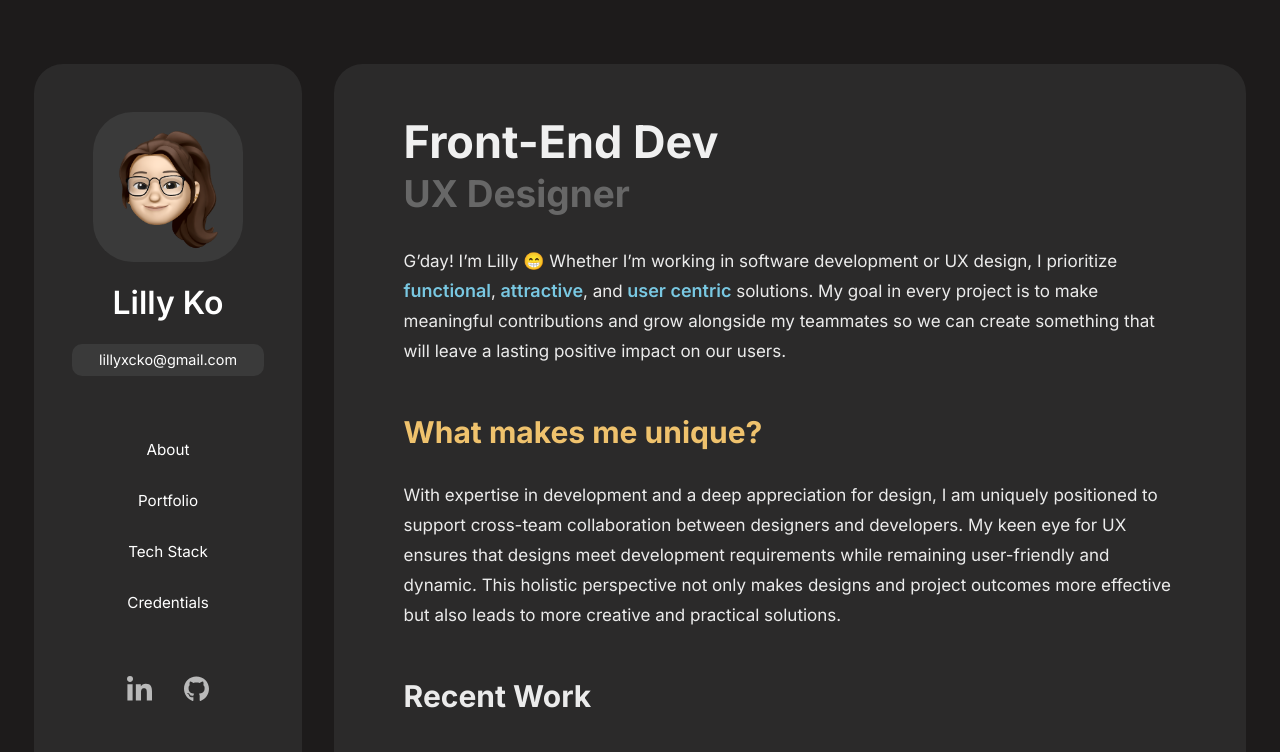
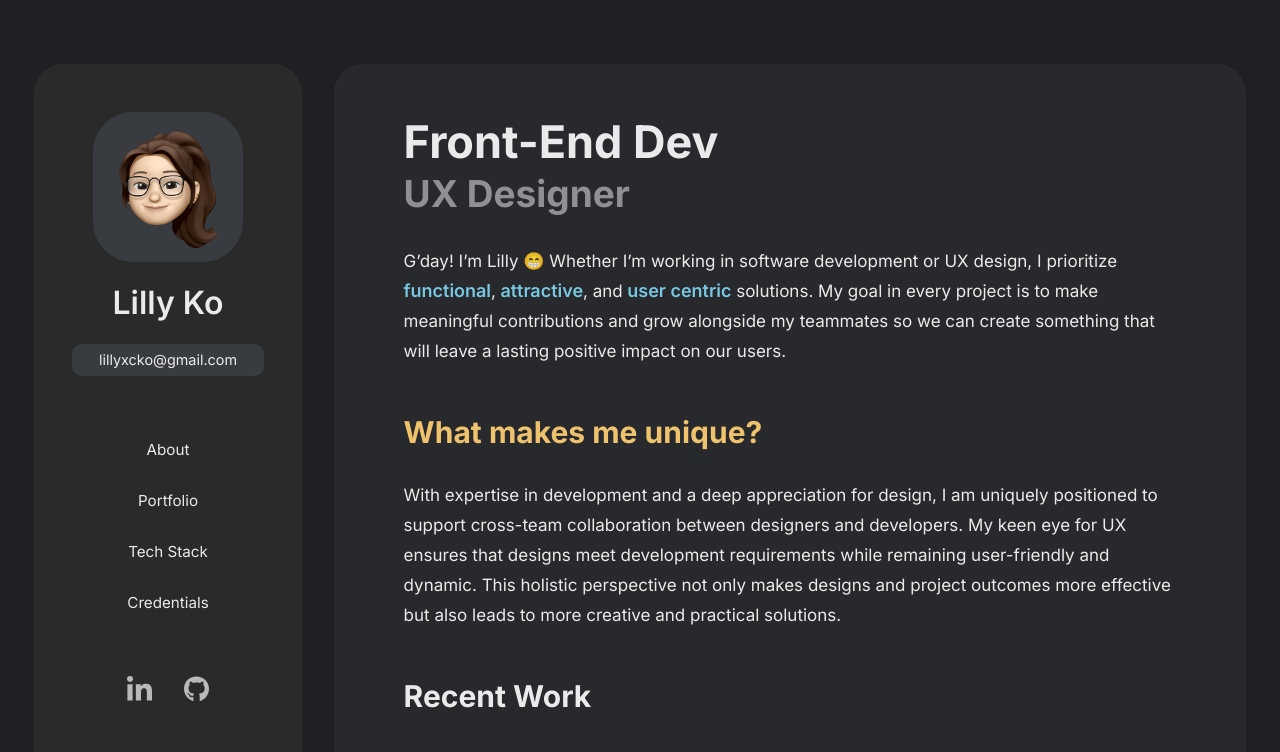
Before and after one commit to lillyxcko/lillyxcko.github.io, a React (Create React App) app: page / in a window 1280 px wide. Shown: the top 752 px of the page. Built offline with nearby package versions, Linux system fonts and the light colour scheme.

Commit message:
color updates

```diff
--- a/src/App.css
+++ b/src/App.css
@@ -1,7 +1,7 @@
 body, html, #root, .App {
   margin: 0;
   font-family: 'Inter', Arial, sans-serif;
-  background: #1D1B1B;
+  background: #1f2024;
   min-height: 100%;
 }
 
@@ -51,7 +51,7 @@ body, html, #root, .App {
 }
 
 .sidebar h1 {
-  color: #FFF;
+  color: rgba(255, 255, 255, 0.9);
   font-size: 2rem;
   font-style: normal;
   font-weight: 590;
@@ -67,8 +67,8 @@ body, html, #root, .App {
   height: 2rem;
   flex-shrink: 0;
   border-radius: 0.625rem;
-  background: #3A3A3A;
-  color: white;
+  background: #383b40;
+  color: rgba(255, 255, 255, 0.9);
   font-size: 0.9rem;
   display: flex;
   justify-content: center;
@@ -100,7 +100,7 @@ body, html, #root, .App {
   top: 50%;
   left: 50%;
   transform: translate(-50%, -50%);
-  color: white;
+  color: rgba(255, 255, 255, 0.9);
   font-size: 0.9rem;
   opacity: 1;
 }
@@ -124,7 +124,7 @@ body, html, #root, .App {
   height: 9.375rem;
   flex-shrink: 0;
   border-radius: 2.5rem;
-  background: #3A3A3A;
+  background: #383b40;
   display: flex;
   justify-content: center;
   align-items: center;
@@ -147,7 +147,7 @@ body, html, #root, .App {
    ============================== */
 
 .nav-bar {
-  color: #FFF;
+  color: rgba(255, 255, 255, 0.9);
   font-size: 1.0625rem;
   font-style: normal;
   font-weight: 400;
@@ -220,7 +220,7 @@ body, html, #root, .App {
   width: 57rem;
   flex-shrink: 0;
   border-radius: 1.8em;
-  background: #2B2A2A;
+  background: #28292d;
   padding: 20px;
   padding-bottom: 2rem;
   padding-right:70px;
@@ -232,7 +232,7 @@ body, html, #root, .App {
 }
 
 .main-content p{
-  color: #EBEBEB;
+  color: rgba(255, 255, 255, 0.9);
   font-size: 1.0625rem;
   font-style: normal;
   font-weight: 400;
@@ -248,7 +248,7 @@ body, html, #root, .App {
 }
 
 .smaller-text {
-  color: #EBEBEB;
+  color: rgba(255, 255, 255, 0.9);
   font-size: 1.0625rem;
   font-style: normal;
   font-weight: 400;
@@ -256,7 +256,7 @@ body, html, #root, .App {
 }
 
 .main-content h1 {
-  color: #F0F0F0;
+  color: rgba(255, 255, 255, 0.9);
   font-size: 2.8125rem;
   font-style: normal;
   font-weight: 700;
@@ -265,7 +265,7 @@ body, html, #root, .App {
 }
 
 .main-content h2 {
-  color: #676767;
+  color: #8f9094;
   font-size: 2.3125rem;
   font-style: normal;
   font-weight: 700;
@@ -283,7 +283,7 @@ body, html, #root, .App {
 }
 
 .main-content h4 {
-  color: #EBEBEB;
+  color: rgba(255, 255, 255, 0.9);
   font-size: 1.875rem;
   font-style: normal;
   font-weight: 700;
@@ -292,7 +292,7 @@ body, html, #root, .App {
 }
 
 .main-content h5 {
-  color: #EBEBEB;
+  color: rgba(255, 255, 255, 0.9);
   font-size: 1.5625rem;
   font-style: normal;
   font-weight: 700;
@@ -304,7 +304,7 @@ body, html, #root, .App {
 .work-description {
   width: 100%;
   text-align: left;
-  color: #EBEBEB;
+  color: rgba(255, 255, 255, 0.9);
   font-size: 0.95rem;
   font-style: normal;
   font-weight: 400;
@@ -421,13 +421,13 @@ body, html, #root, .App {
     font-weight: 600; /* Semi-bold */
     margin: 0; /* Reset margin */
     padding: 0;
-    color: #EBEBEB;
+    color: rgba(255, 255, 255, 0.9);
   }
 
   .credential-text {
     margin: 0; /* Reset margin */
     padding: 0;
-    color:#EBEBEB;
+    color: rgba(255, 255, 255, 0.9);
     font-size: 0.9rem;
   }
 
```
